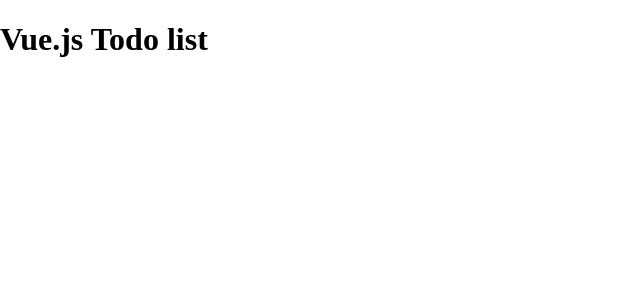
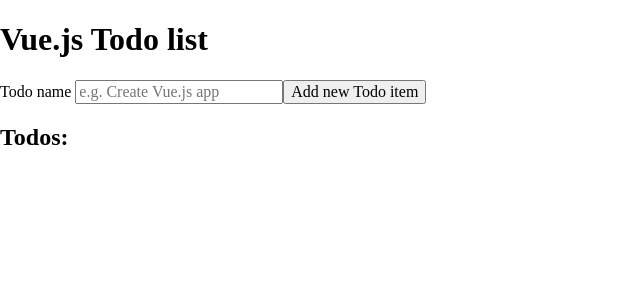
Before and after one commit to mateuszsplawski/vue-todolist, a Vue app: page / in a window 1280 px wide. Shown: the top 300 px of the page, without its empty margins (0-640 px from the left). Built offline with nearby package versions, Linux system fonts and the light colour scheme.

Commit message:
feat: add main logic

```diff
--- a/src/App.vue
+++ b/src/App.vue
@@ -1,7 +1,23 @@
 <script lang="ts">
 export default {
   data() {
-    return { content: { header: "Vue.js Todo list" } };
+    return {
+      content: {
+        header: "Vue.js Todo list",
+        inputLabel: "Todo name",
+        inputPlaceholder: "e.g. Create Vue.js app",
+        buttonText: "Add new Todo item",
+        listHeader: "Todos:",
+      },
+      inputValue: "",
+      todos: [],
+    };
+  },
+  methods: {
+    appendToDoList() {
+      this.todos.push(this.inputValue);
+      this.inputValue = "";
+    },
   },
 };
 </script>
@@ -13,5 +29,26 @@
         <h1>{{ content.header }}</h1>
       </header>
     </section>
+
+    <section>
+      <label
+        >{{ content.inputLabel }}
+        <input :placeholder="content.inputPlaceholder" v-model="inputValue" />
+      </label>
+
+      <button @click="appendToDoList">{{ content.buttonText }}</button>
+    </section>
+
+    <section>
+      <header>
+        <h2>{{ content.listHeader }}</h2>
+      </header>
+
+      <ul>
+        <li :key="todo" v-for="todo in todos">
+          {{ todo }}
+        </li>
+      </ul>
+    </section>
   </main>
 </template>
```
